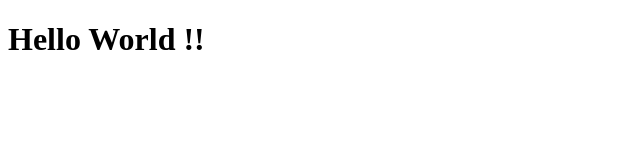
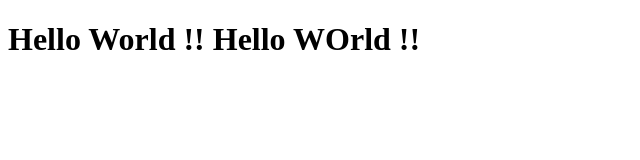
Before and after one commit to asmaashoukry-00/my-project, a plain HTML site: page homePage.html in a window 1280 px wide. Shown: the whole page, without its empty margins (0-640 px from the left). Drawn offline with Linux system fonts and the light colour scheme.

Commit message:
hello world added

```diff
--- a/homePage.html
+++ b/homePage.html
@@ -8,6 +8,7 @@
 <body>
     <h1>
         Hello World !!
+        Hello WOrld !!
     </h1>
 </body>
 </html>
```
